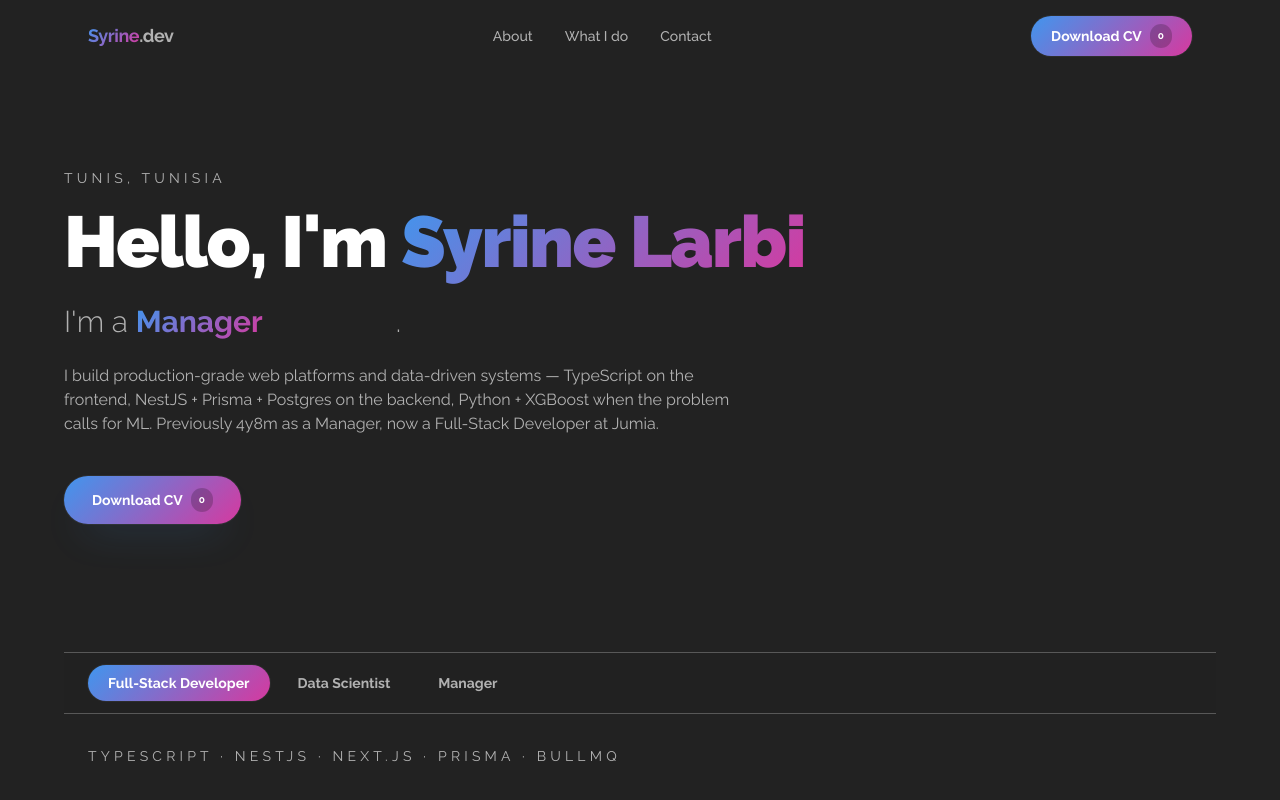
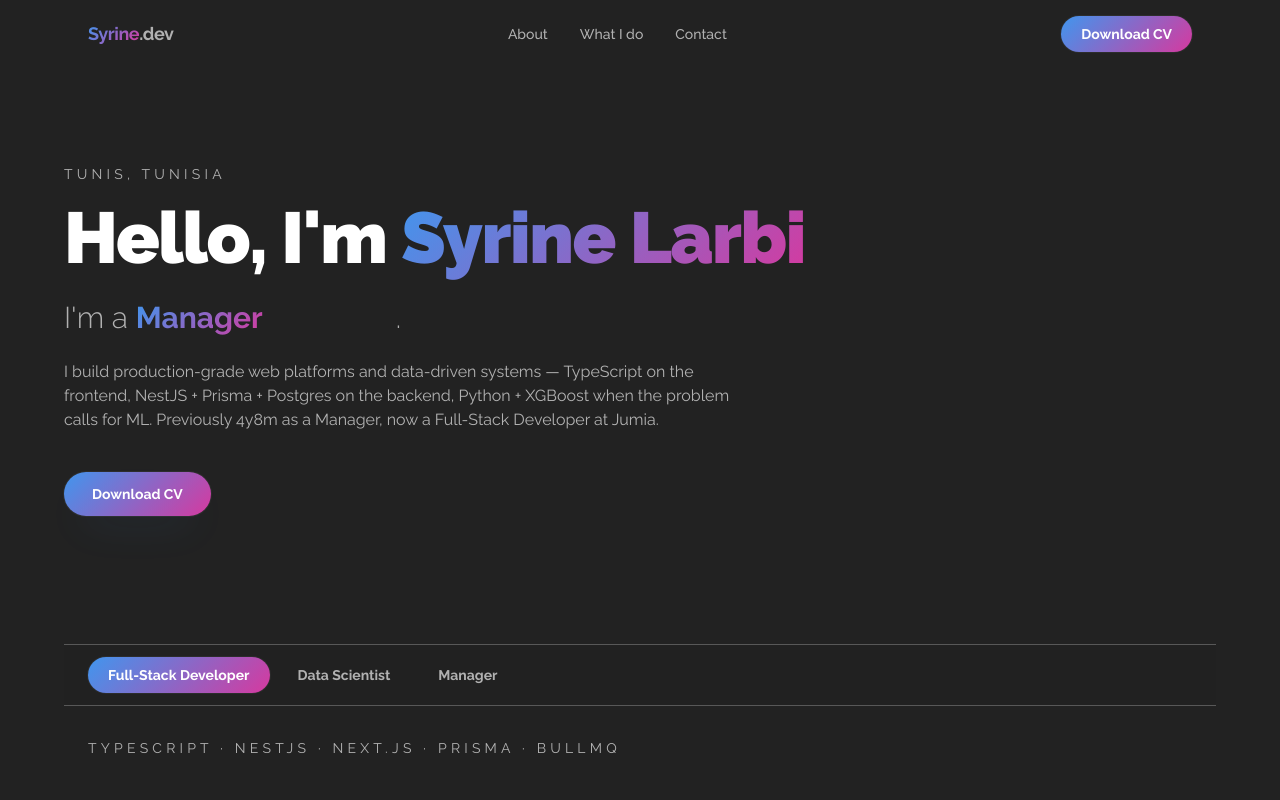
Before and after one commit to SyrineLarbi/my-portfolio, a Next.js app in the folder apps/web/: page / in a window 1280 px wide. Shown: the top 800 px of the page. Built offline with nearby package versions, Linux system fonts and the light colour scheme; no server answers; the database is empty.

Commit message:
Update CvDownloadButton.tsx

```diff
--- a/apps/web/components/CvDownloadButton.tsx
+++ b/apps/web/components/CvDownloadButton.tsx
@@ -5,19 +5,9 @@ import { Suspense } from 'react'
 
 import { cn } from '@/lib/cn'
 
-import { useCvCount } from '../lib/use-cv-count'
-
 type Size = 'sm' | 'md'
 
-function CvButton({
-  size,
-  persona,
-  count,
-}: {
-  size: Size
-  persona: string
-  count: number | null
-}) {
+function CvButton({ size, persona }: { size: Size; persona: string }) {
   const sizeClass = size === 'sm' ? 'px-5 py-2 text-sm' : 'px-7 py-3 text-sm'
 
   return (
@@ -29,14 +19,6 @@ function CvButton({
       )}
     >
       <span>Download CV</span>
-      {count !== null && (
-        <span
-          aria-label={`${count} downloads so far`}
-          className="rounded-pill bg-black/20 px-2 py-0.5 text-[10px] font-bold tabular-nums"
-        >
-          {count.toLocaleString()}
-        </span>
-      )}
     </a>
   )
 }
@@ -44,9 +26,8 @@ function CvButton({
 function CvDownloadButtonInner({ size }: { size: Size }) {
   const params = useSearchParams()
   const persona = params.get('persona') ?? 'fullstack'
-  const { count } = useCvCount()
 
-  return <CvButton size={size} persona={persona} count={count} />
+  return <CvButton size={size} persona={persona} />
 }
 
 export function CvDownloadButton({ size = 'md' }: { size?: Size }) {
@@ -54,7 +35,7 @@ export function CvDownloadButton({ size = 'md' }: { size?: Size }) {
   // generation of every page that renders this button. Self-wrapping keeps
   // each call site (SiteNav, Hero, …) safe without its own boundary.
   return (
-    <Suspense fallback={<CvButton size={size} persona="fullstack" count={null} />}>
+    <Suspense fallback={<CvButton size={size} persona="fullstack" />}>
       <CvDownloadButtonInner size={size} />
     </Suspense>
   )
```
